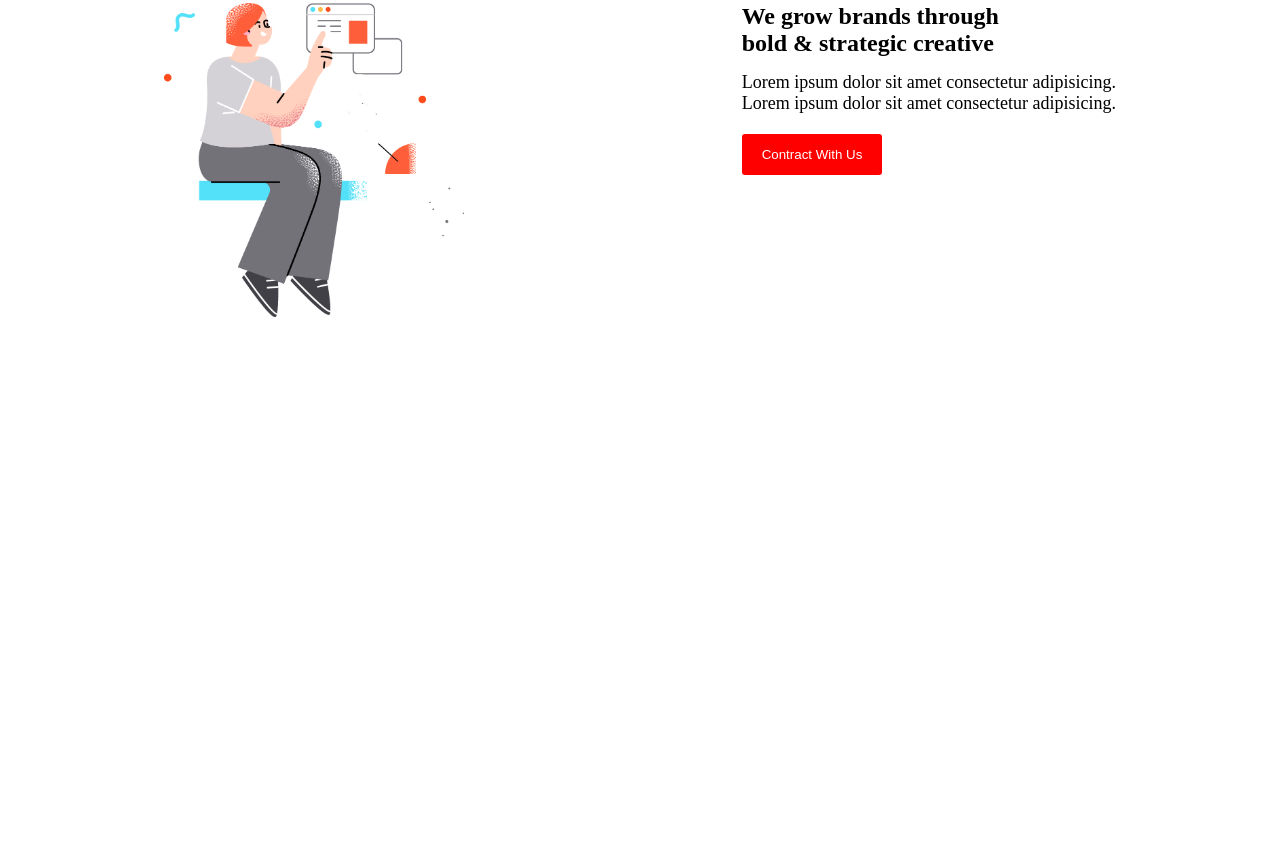
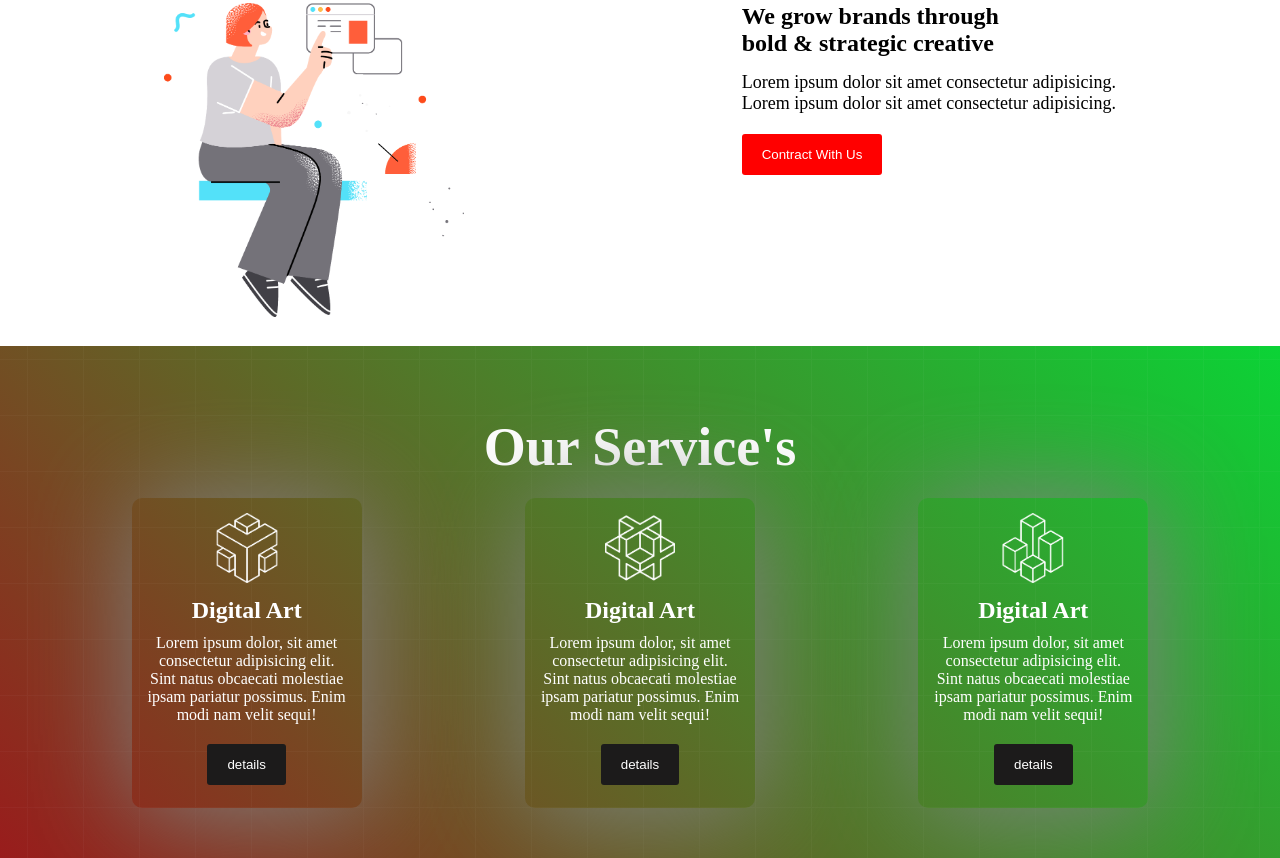
Before and after one commit to Ashraful-Ahsan/conseptual-class-1-milestone-1, a plain HTML site: page index.html in a window 1280 px wide. Shown: the part 1012-1870 px from the top of the page. Before the commit the page ends 1358 px from the top, so only its background shows below. Drawn offline with Linux system fonts and the light colour scheme.

Commit message:
service section

```diff
--- a/index.html
+++ b/index.html
@@ -67,7 +67,73 @@
             </div>
         </section>
 
+         <!-- card section start from here  -->
 
+         <section>
+            <div class="service-container">
+                <h1 class="about-us title">Our Service's</h1>
+                <div class="box-container">
+                    <div class="box">
+                        <img class="icon" src="./icon/0.png" alt="">
+                        <h1 class="box-title">Digital Art</h1>
+                        <p>
+                            Lorem ipsum dolor, sit amet consectetur adipisicing elit. Sint
+                            natus obcaecati molestiae ipsam pariatur possimus. Enim modi nam
+                            velit sequi!
+                        </p>
+                        <button class="btn box-btn">details</button>
+                    </div>
+                    <div class="box">
+                        <img class="icon" src="./icon/1.png" alt="">
+                        <h1 class="box-title">Digital Art</h1>
+                        <p>
+                            Lorem ipsum dolor, sit amet consectetur adipisicing elit. Sint
+                            natus obcaecati molestiae ipsam pariatur possimus. Enim modi nam
+                            velit sequi!
+                        </p>
+                        <button class="btn box-btn">details</button>
+                    </div>
+                    <div class="box">
+                        <img class="icon" src="./icon/2.png" alt="">
+                        <h1 class="box-title">Digital Art</h1>
+                        <p>
+                            Lorem ipsum dolor, sit amet consectetur adipisicing elit. Sint
+                            natus obcaecati molestiae ipsam pariatur possimus. Enim modi nam
+                            velit sequi!
+                        </p>
+                        <button class="btn box-btn">details</button>
+                    </div>
+                </div>
+
+
+
+
+
+
+
+
+
+
+
+
+
+
+
+
+
+
+
+            </div>
+
+
+
+
+
+
+
+
+
+         </section>
 
 
     </main>
--- a/style.css
+++ b/style.css
@@ -76,3 +76,37 @@
     text-align: center;
     padding-top: 20px;
 }
+
+.service-container{
+    background-image: url(./images/background.png),linear-gradient(45deg,rgb(153, 28, 28),#0bd336);
+    color: white;
+    padding: 50px;
+    flex-wrap: wrap;
+}
+
+.box-container{
+    display: flex;
+    justify-content: space-around;
+    margin-top: 20px;
+}
+
+.box{
+    width: 200px;
+    height: 280px;
+    padding: 15px;
+    text-align: center;
+    box-shadow: 4px 2px 105px gray;
+    border-radius: 10px;
+}
+
+.box-title{
+    padding: 10px;
+}
+
+.box-btn{
+    background-color:#1c1b1b ;
+}
+.icon{
+    width: 70px;
+    color: #2e2e2e;
+}
```
Also changed, not shown: icon/0.png (added), icon/1.png (added), icon/2.png (added).
